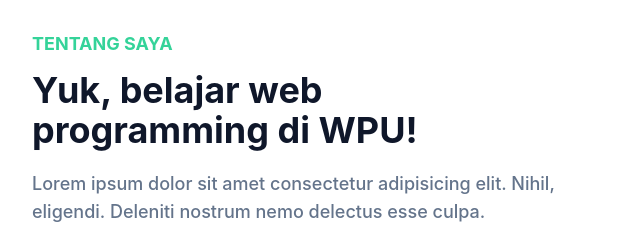
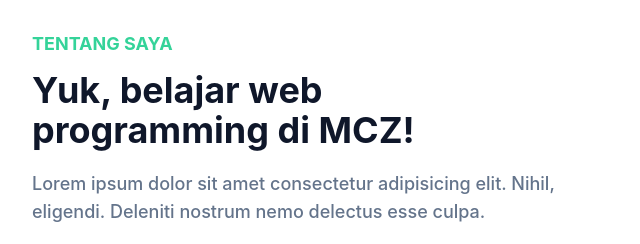
Before and after one commit to michaelljohandy/portfolio-1, a website: page index.html in a window 1280 px wide. Shown: the part 476-720 px from the top of the page, 0-640 px from the left. Drawn offline with Linux system fonts and the light colour scheme.

Commit message:
ubah index.html

```diff
--- a/index.html
+++ b/index.html
@@ -86,7 +86,7 @@
         <div class="flex flex-wrap">
           <div class="w-full px-4 mb-10 lg:w-1/2">
             <h4 class="font-bold uppercase text-primary text-lg mb-3">Tentang Saya</h4>
-            <h2 class="font-bold text-dark text-3xl mb-5 max-w-md lg:text-4xl">Yuk, belajar web programming di WPU!</h2>
+            <h2 class="font-bold text-dark text-3xl mb-5 max-w-md lg:text-4xl">Yuk, belajar web programming di MCZ!</h2>
             <p class="font-medium text-base text-secondary max-w-xl lg:text-lg">Lorem ipsum dolor sit amet consectetur adipisicing elit. Nihil, eligendi. Deleniti nostrum nemo delectus esse culpa.</p>
           </div>
           <div class="w-full px-4 lg:w-1/2">
```
